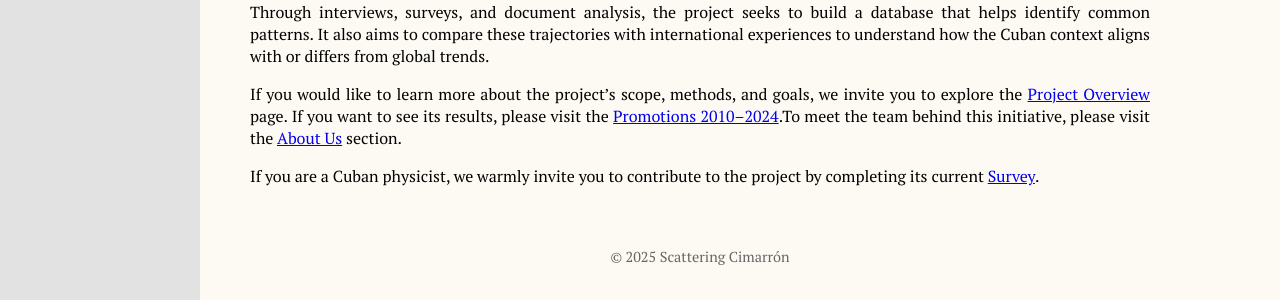
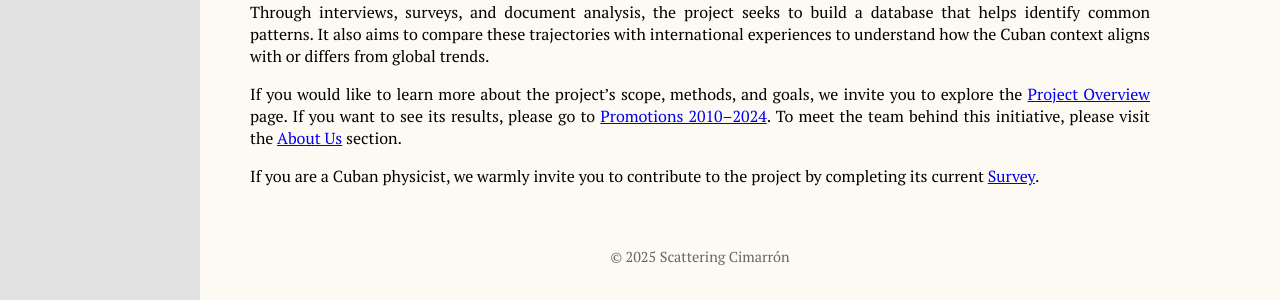
Before and after one commit to Gretica/Tracking_Cuban_Physicists, a Jekyll site: the page built from index.md, in a window 1280 px wide. Shown: the part 287-587 px from the top of the page. Built offline with Jekyll 4.4.1, drawn with Linux system fonts in a browser that asks for light colours.

Commit message:
Update index.md

```diff
--- a/index.md
+++ b/index.md
@@ -8,6 +8,6 @@ This project investigates the academic and professional trajectories of Cuban ph
 
 Through interviews, surveys, and document analysis, the project seeks to build a database that helps identify common patterns. It also aims to compare these trajectories with international experiences to understand how the Cuban context aligns with or differs from global trends.
 
-If you would like to learn more about the project’s scope, methods, and goals, we invite you to explore the <a href="{{ site.baseurl }}/Project/">Project Overview</a> page. If you want to see its results, please visit the [Promotions 2010–2024](/Promo_2010_2024/).To meet the team behind this initiative, please visit the <a href="{{ site.baseurl }}/Aboutus/">About Us</a> section.
+If you would like to learn more about the project’s scope, methods, and goals, we invite you to explore the <a href="{{ site.baseurl }}/Project/">Project Overview</a> page. If you want to see its results, please go to <a href="{{ site.baseurl }}/Promo_2010_2024/">Promotions 2010–2024</a>. To meet the team behind this initiative, please visit the <a href="{{ site.baseurl }}/Aboutus/">About Us</a> section.
 
 If you are a Cuban physicist, we warmly invite you to contribute to the project by completing its current <a href="{{ site.baseurl }}/survey/">Survey</a>.
```
